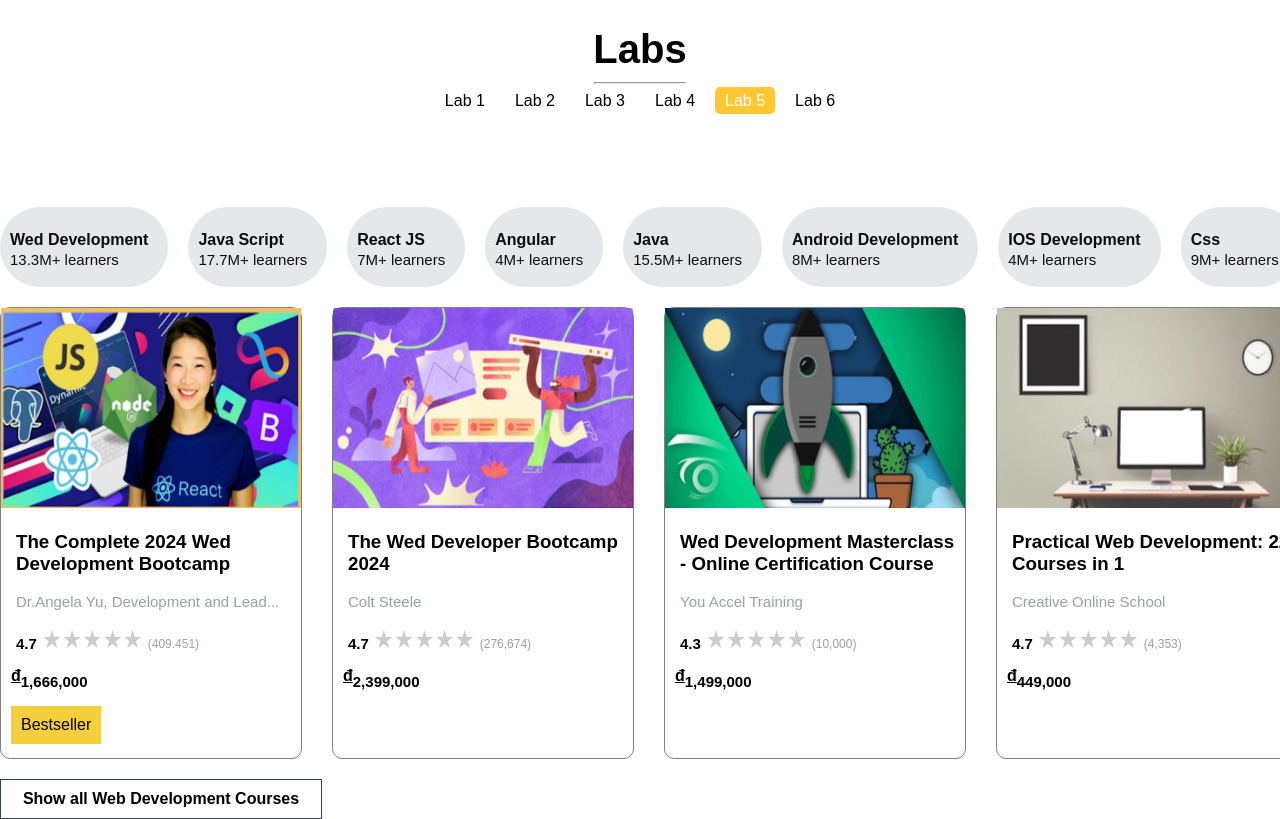
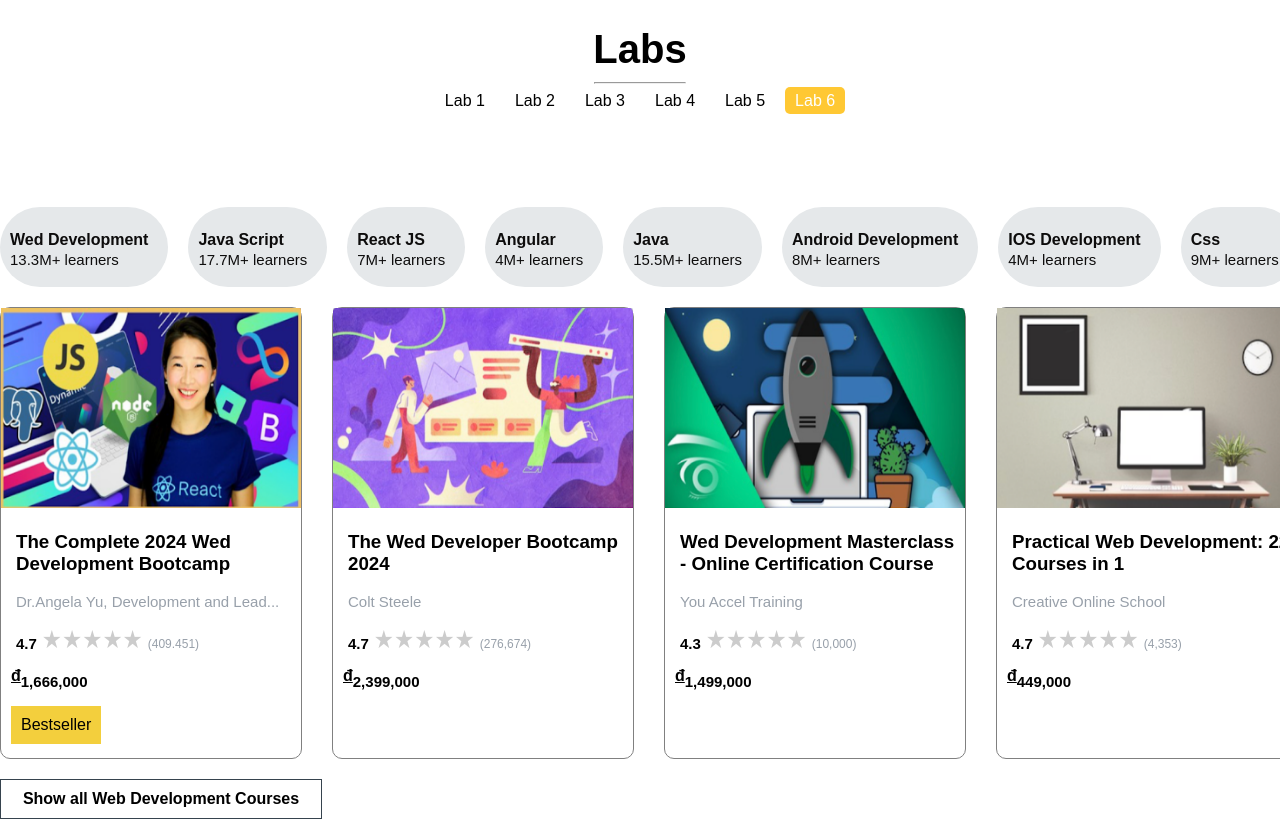
Before and after one commit to PHUOCLOC107/WebCaNhan, a plain HTML site: page Lab_6/development.html in a window 1280 px wide. Shown: the top 819 px of the page. Drawn offline with Linux system fonts and the light colour scheme.

Commit message:
change lab6

```diff
--- a/Lab_6/development.html
+++ b/Lab_6/development.html
@@ -72,8 +72,8 @@
                             <li class="breadcrumb-item"><a class="text-white" href="../login.html">Lab 2</a></li>
                             <li class="breadcrumb-item"><a class="text-white" href="../lab3.html">Lab 3</a></li>
                             <li class="breadcrumb-item"><a class="text-white" href="../lab4.html">Lab 4</a></li>
-                            <li class="breadcrumb-item"><a class="text-white  active-lab" href="../lab5.html">Lab 5</a></li>
-                            <li class="breadcrumb-item"><a class="text-white" href="../lab6.html">Lab 6</a></li>
+                            <li class="breadcrumb-item"><a class="text-white" href="../lab5.html">Lab 5</a></li>
+                            <li class="breadcrumb-item"><a class="text-white active-lab" href="../lab6.html">Lab 6</a></li>
                         </ol>
                     </nav>
                 </div>
```
Also changed, not shown: Lab_6/learning.html (+2 -2 lines).
